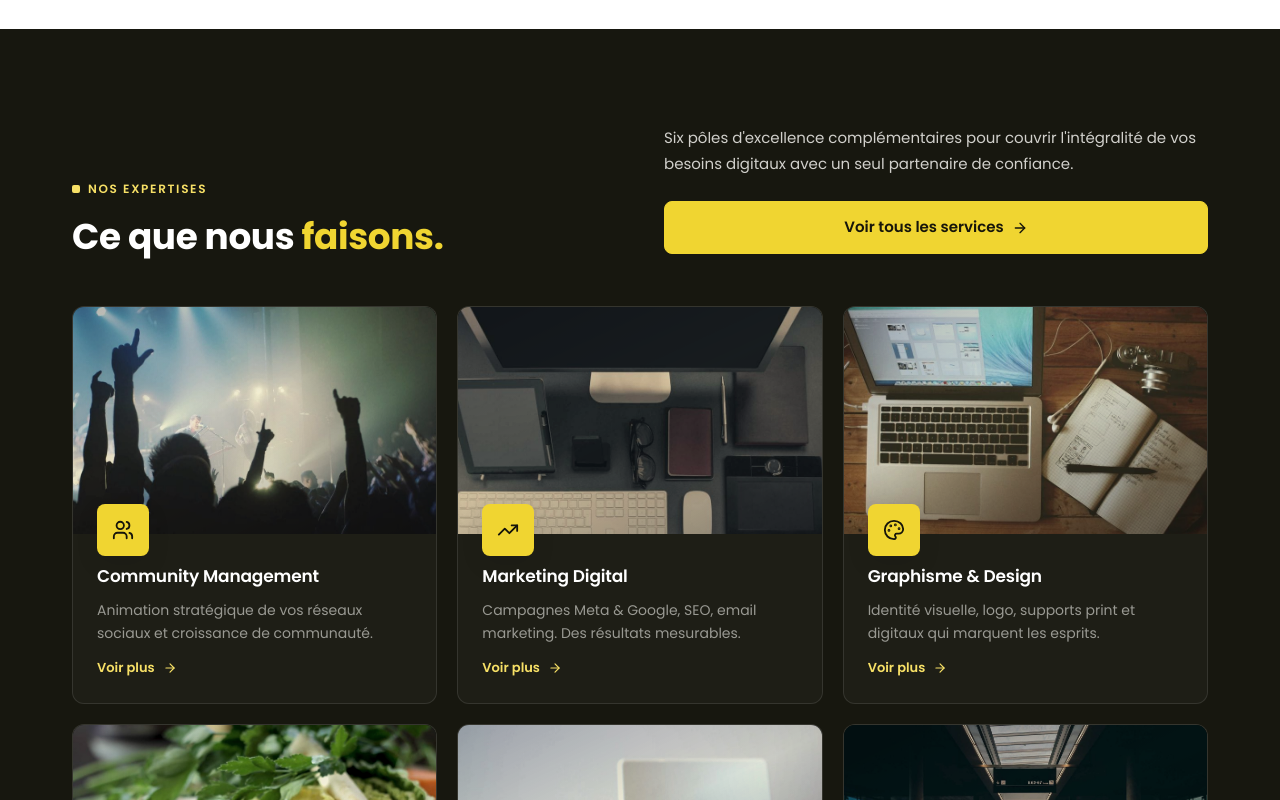
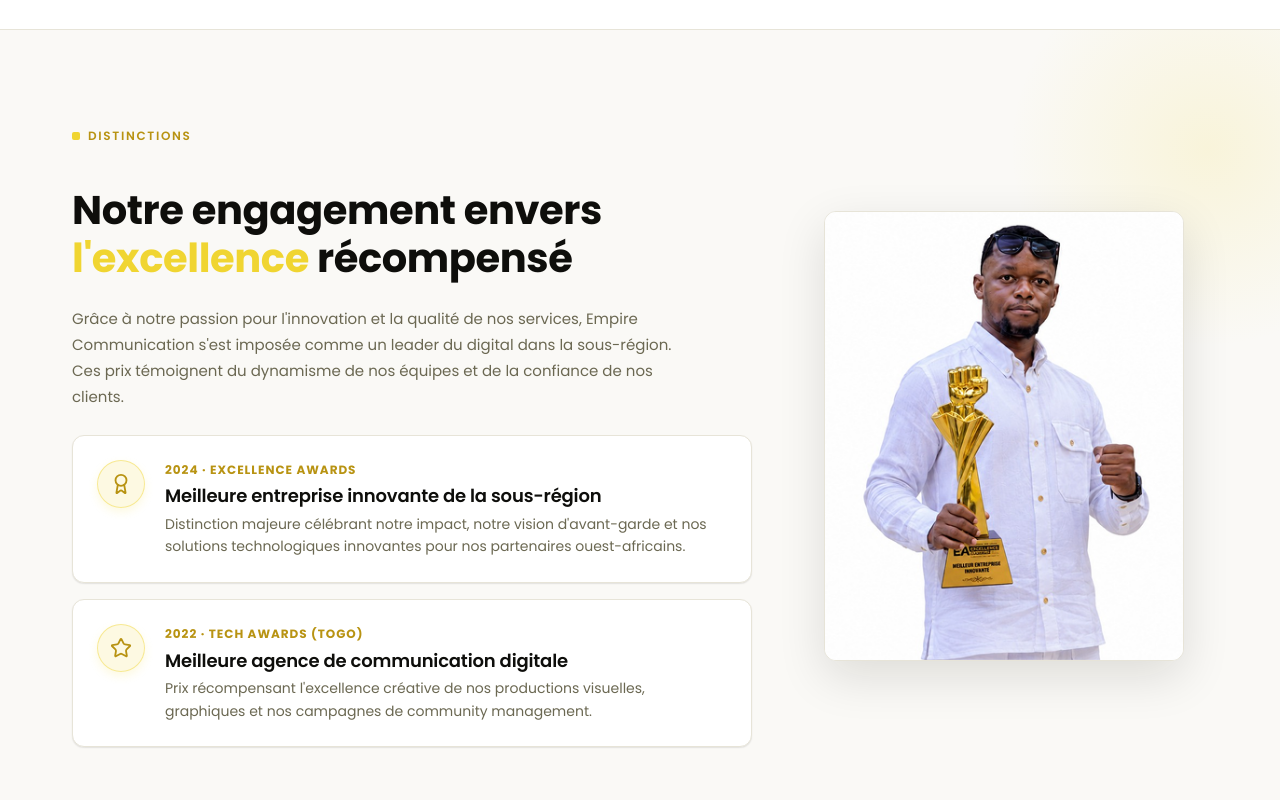
Before and after one commit to Uriel1134/Empire-Communication, a Next.js app: page / in a window 1280 px wide. Shown: the part 1480-2280 px from the top of the page. Built offline with nearby package versions, Linux system fonts and the light colour scheme.

Commit message:
Add new AwardsSection with Mr DINE MOUSTAPHA holding the trophy, and update style layout

```diff
--- a/src/app/page.tsx
+++ b/src/app/page.tsx
@@ -1,6 +1,7 @@
 import type { Metadata } from 'next';
 import HeroSection from '@/components/home/HeroSection';
 import AboutSection from '@/components/home/AboutSection';
+import AwardsSection from '@/components/home/AwardsSection';
 import ServicesSection from '@/components/home/ServicesSection';
 import CTABanner from '@/components/home/CTABanner';
 import ProcessSection from '@/components/home/ProcessSection';
@@ -24,6 +25,7 @@ export default function Home() {
     <>
       <HeroSection />
       <AboutSection />
+      <AwardsSection />
       <ServicesSection />
       <CTABanner />
       <ProcessSection />
--- /dev/null
+++ b/src/components/home/AwardsSection.module.css
@@ -0,0 +1,180 @@
+.section {
+  background: var(--paper);
+  padding: var(--sp-24) 0;
+  border-top: 1px solid var(--line);
+  border-bottom: 1px solid var(--line);
+  scroll-margin-top: var(--nav-h);
+  position: relative;
+  overflow: hidden;
+}
+
+/* Background subtle glow */
+.section::before {
+  content: '';
+  position: absolute;
+  top: -10%;
+  right: -10%;
+  width: 400px;
+  height: 400px;
+  background: radial-gradient(circle, var(--gold-pale) 0%, rgba(255,255,255,0) 70%);
+  pointer-events: none;
+  z-index: 0;
+}
+
+.grid {
+  display: grid;
+  grid-template-columns: 1.25fr 0.75fr;
+  gap: var(--sp-12);
+  align-items: center;
+  position: relative;
+  z-index: 1;
+}
+
+.content {
+  display: flex;
+  flex-direction: column;
+  gap: var(--sp-6);
+}
+
+.eyebrow {
+  color: var(--gold-deep);
+}
+
+.title {
+  font-family: var(--font);
+  font-size: clamp(1.875rem, 3.2vw, 2.5rem);
+  font-weight: 700;
+  color: var(--ink-900);
+  line-height: 1.2;
+  letter-spacing: -0.01em;
+}
+
+.text {
+  color: var(--gray-600);
+  font-size: 0.9375rem;
+  line-height: 1.75;
+  max-width: 600px;
+}
+
+.list {
+  display: flex;
+  flex-direction: column;
+  gap: var(--sp-4);
+}
+
+.item {
+  display: flex;
+  gap: var(--sp-5);
+  background: var(--white);
+  border: 1px solid var(--line);
+  padding: var(--sp-6);
+  border-radius: var(--r-lg);
+  box-shadow: var(--shadow-sm);
+  transition: all 0.3s cubic-bezier(0.4, 0, 0.2, 1);
+}
+
+.item:hover {
+  transform: translateY(-3px);
+  border-color: var(--gold-line);
+  box-shadow: var(--shadow-md);
+  background: rgba(255, 255, 255, 0.98);
+}
+
+.badge {
+  width: 48px;
+  height: 48px;
+  border-radius: 50%;
+  background: var(--gold-pale);
+  border: 1px solid var(--gold-line);
+  color: var(--gold-deep);
+  display: flex;
+  align-items: center;
+  justify-content: center;
+  flex-shrink: 0;
+  box-shadow: 0 4px 10px rgba(240, 213, 49, 0.15);
+}
+
+.itemContent {
+  display: flex;
+  flex-direction: column;
+  gap: var(--sp-1);
+}
+
+.itemYear {
+  font-family: var(--font);
+  font-size: 0.75rem;
+  font-weight: 700;
+  color: var(--gold-deep);
+  text-transform: uppercase;
+  letter-spacing: 0.08em;
+}
+
+.itemTitle {
+  font-family: var(--font);
+  font-size: 1.125rem;
+  font-weight: 600;
+  color: var(--ink-900);
+  margin: 2px 0;
+}
+
+.itemDesc {
+  font-size: 0.875rem;
+  color: var(--gray-600);
+  line-height: 1.6;
+}
+
+.visual {
+  position: relative;
+  width: 100%;
+  aspect-ratio: 3.2 / 4;
+  max-width: 360px;
+  margin: 0 auto;
+}
+
+/* Premium frame style without duotone/multiply filters for true golden trophy colors */
+.trophyCard {
+  position: relative;
+  width: 100%;
+  height: 100%;
+  overflow: hidden;
+  border-radius: var(--r-lg);
+  border: 1px solid var(--line);
+  box-shadow: var(--shadow-lg);
+  background: var(--white);
+  transition: transform var(--t-base), border-color var(--t-base), box-shadow var(--t-base);
+}
+
+.trophyCard::after {
+  content: '';
+  position: absolute;
+  inset: 0;
+  border: 1px solid rgba(255, 255, 255, 0.1);
+  border-radius: var(--r-lg);
+  pointer-events: none;
+}
+
+.trophyCard:hover {
+  transform: translateY(-4px);
+  border-color: var(--gold-line);
+  box-shadow: var(--shadow-lg), 0 12px 24px rgba(184, 147, 18, 0.1);
+}
+
+.trophyImage {
+  object-fit: cover;
+  transition: transform 0.8s cubic-bezier(0.16, 1, 0.3, 1);
+}
+
+.trophyCard:hover .trophyImage {
+  transform: scale(1.03);
+}
+
+@media (max-width: 1024px) {
+  .grid {
+    grid-template-columns: 1fr;
+    gap: var(--sp-10);
+  }
+  .visual {
+    max-width: 320px;
+    margin-top: var(--sp-6);
+  }
+}
--- /dev/null
+++ b/src/components/home/AwardsSection.tsx
@@ -0,0 +1,69 @@
+import Image from 'next/image';
+import { Award, Star } from 'lucide-react';
+import styles from './AwardsSection.module.css';
+
+export default function AwardsSection() {
+  return (
+    <section className={styles.section}>
+      <div className="container">
+        <div className={styles.grid}>
+          <div className={styles.content}>
+            <div className={`eyebrow ${styles.eyebrow}`}>
+              <span>Distinctions</span>
+            </div>
+            <h2 className={styles.title}>
+              Notre engagement envers <span className="text-gold">l&apos;excellence</span> récompensé
+            </h2>
+            <p className={styles.text}>
+              Grâce à notre passion pour l&apos;innovation et la qualité de nos services, Empire Communication s&apos;est imposée
+              comme un leader du digital dans la sous-région. Ces prix témoignent du dynamisme de nos équipes et de la confiance
+              de nos clients.
+            </p>
+            <div className={styles.list}>
+              <div className={styles.item}>
+                <div className={styles.badge}>
+                  <Award size={22} />
+                </div>
+                <div className={styles.itemContent}>
+                  <span className={styles.itemYear}>2024 · Excellence Awards</span>
+                  <h3 className={styles.itemTitle}>Meilleure entreprise innovante de la sous-région</h3>
+                  <p className={styles.itemDesc}>
+                    Distinction majeure célébrant notre impact, notre vision d&apos;avant-garde et nos solutions
+                    technologiques innovantes pour nos partenaires ouest-africains.
+                  </p>
+                </div>
+              </div>
+
+              <div className={styles.item}>
+                <div className={styles.badge}>
+                  <Star size={22} />
+                </div>
+                <div className={styles.itemContent}>
+                  <span className={styles.itemYear}>2022 · Tech Awards (Togo)</span>
+                  <h3 className={styles.itemTitle}>Meilleure agence de communication digitale</h3>
+                  <p className={styles.itemDesc}>
+                    Prix récompensant l&apos;excellence créative de nos productions visuelles, graphiques
+                    et nos campagnes de community management.
+                  </p>
+                </div>
+              </div>
+            </div>
+          </div>
+
+          <div className={styles.visual}>
+            <div className={styles.trophyCard}>
+              <Image
+                src="/images/image 219.png"
+                alt="Mr DINE MOUSTAPHA, Lauréat de la meilleure entreprise innovante"
+                fill
+                sizes="(max-width: 1024px) 320px, 360px"
+                priority
+                className={styles.trophyImage}
+              />
+            </div>
+          </div>
+        </div>
+      </div>
+    </section>
+  );
+}
```
Also changed, not shown: public/images/image 219.png (added).
